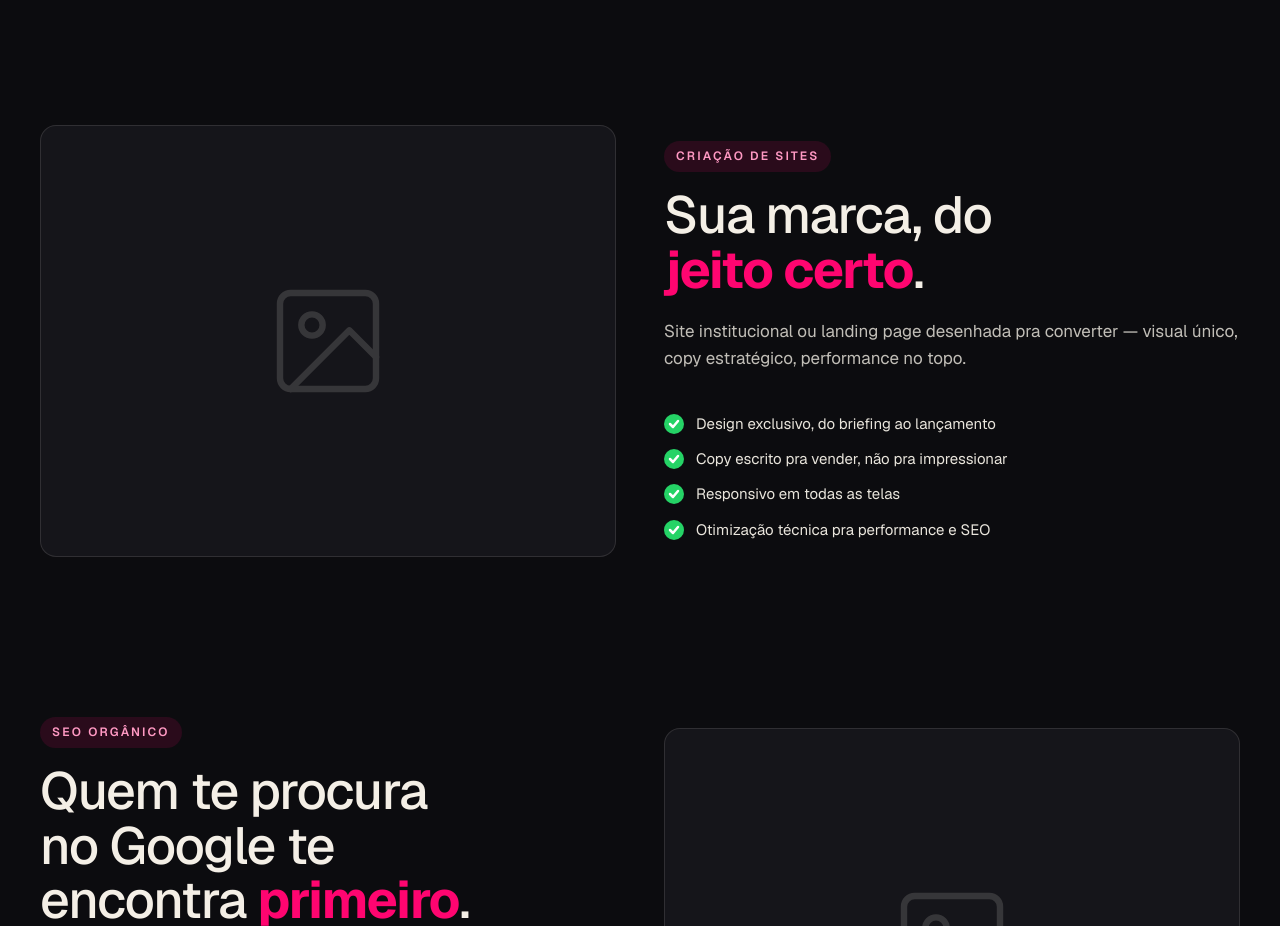
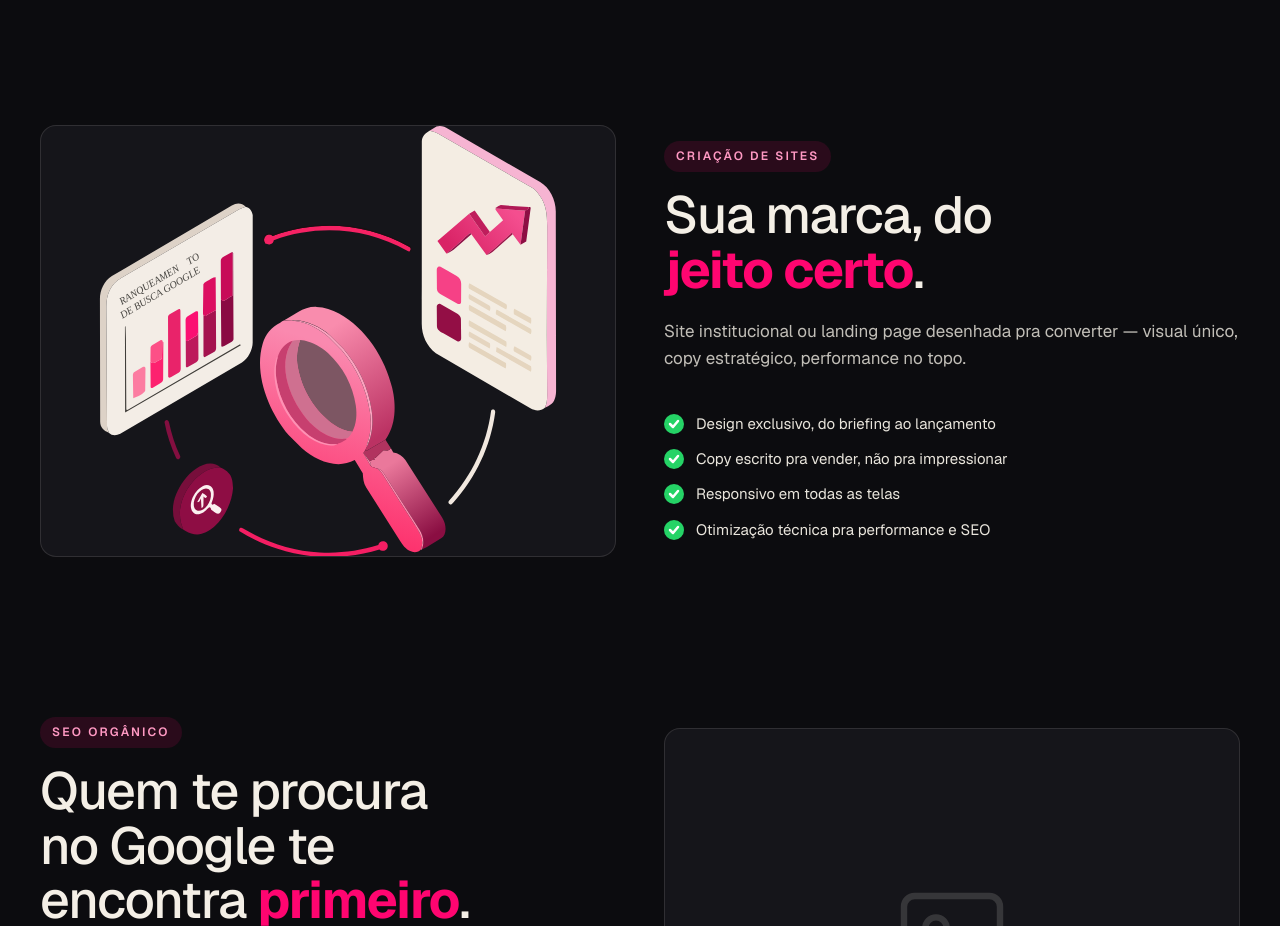
Before and after one commit to lucasguariero/pwlabs-website, a Next.js app: page / in a window 1280 px wide. Shown: the part 6080-7006 px from the top of the page. Built offline with nearby package versions, Linux system fonts and the light colour scheme.

Commit message:
feat: adiciona imagens SVG nas seções de Tráfego Pago e Criação de Sites

```diff
--- a/components/DetailBlocks.tsx
+++ b/components/DetailBlocks.tsx
@@ -37,8 +37,13 @@ export function DetailBlocks() {
                     src="/assets/sections/section-1.svg"
                     alt="Tráfego pago"
                     className="detail-section-image"
-                    width="100%"
-                    height="auto"
+                    loading="lazy"
+                  />
+                ) : block.eyebrow === "Criação de sites" ? (
+                  <img
+                    src="/assets/sections/section-2.svg"
+                    alt="Criação de sites"
+                    className="detail-section-image"
                     loading="lazy"
                   />
                 ) : (
```
Also changed, not shown: public/assets/sections/section-2.svg (added).
